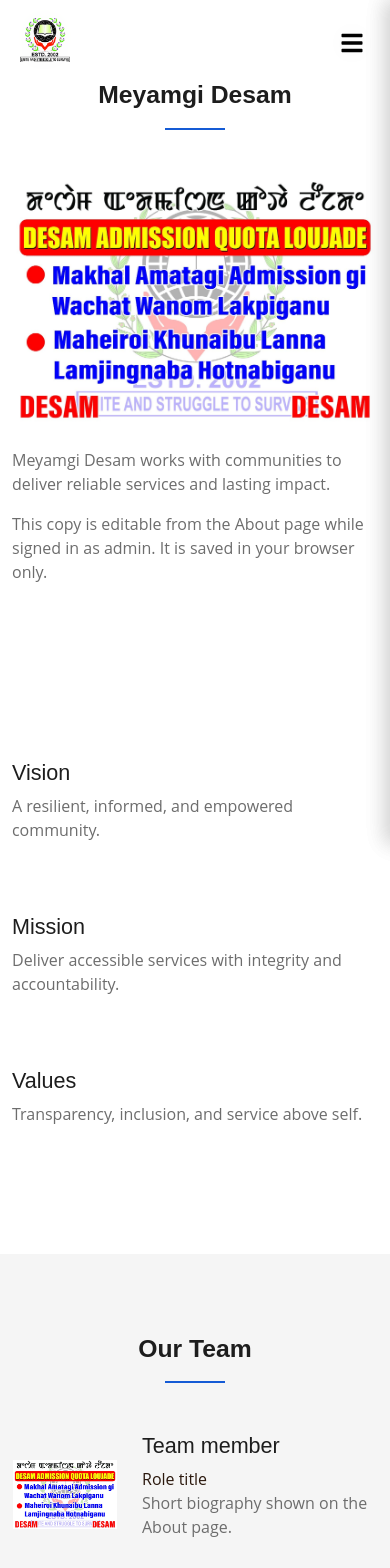
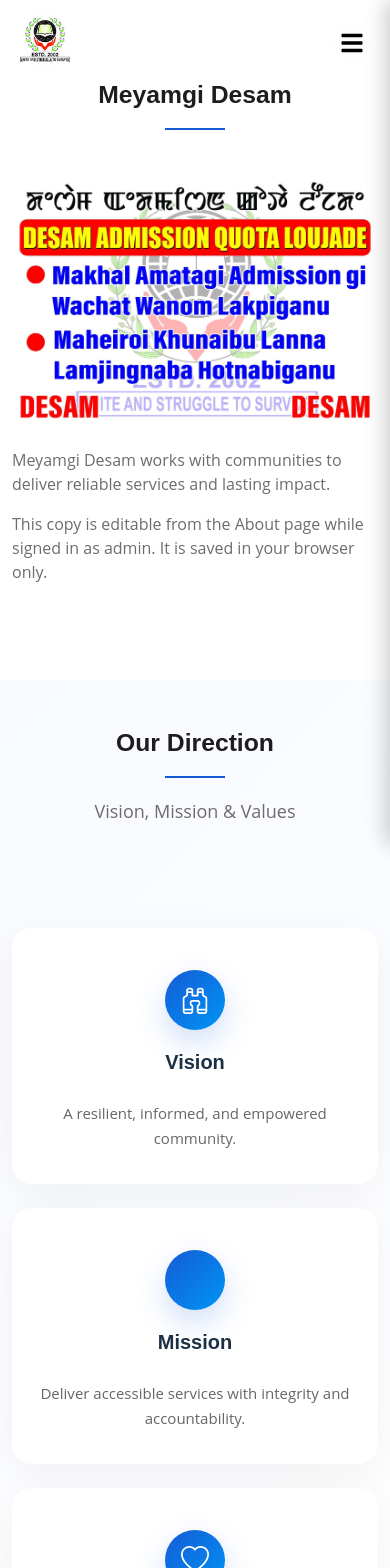
Before and after one commit to pibarel27/DESAM, a React (Create React App) app: page /about in a window 390 px wide. Shown: the top 1568 px of the page. Built offline with nearby package versions, Linux system fonts and the light colour scheme.

Commit message:
update admindashboard

```diff
--- a/src/index.css
+++ b/src/index.css
@@ -868,6 +868,24 @@ position: relative;
   }
 }
 
+/* Feature Section Styling */
+.blog.py-5.bg-light {
+  padding: 80px 0 !important;
+  background: linear-gradient(135deg, #f8faff 0%, #ffffff 100%) !important;
+}
+
+.blog-details .img-fluid {
+  border-radius: 20px;
+  transition: transform 0.4s ease, box-shadow 0.4s ease;
+  max-height: 400px;
+  object-fit: cover;
+}
+
+.blog-details .img-fluid:hover {
+  transform: translateY(-8px) scale(1.02);
+  box-shadow: 0 30px 80px rgba(21, 91, 213, 0.15);
+}
+
 /*.header-image img{
 	-webkit-clip-path: polygon(25% 0%, 100% 0%, 75% 100%, 0% 100%);
 -clip-path: polygon(25% 0%, 100% 0%, 75% 100%, 0% 100%);
@@ -2426,31 +2444,135 @@ background: var(--color-white);}
 
 
 /*About us*/
-.vision .card-body {padding-bottom:2rem}
-.vision .card-body .card-title{margin-bottom:15px;}
-
-
-.vision .card-body .card-title {
-  display: block;
-  padding-bottom: 10px;
+.vision {
+  padding: 80px 0;
+  background: linear-gradient(135deg, #f8faff 0%, #ffffff 100%);
+}
+
+.vision-card {
   position: relative;
-  font-weight: 500;
-}
-
-.vision .card-body .card-title::after {
+  display: flex;
+  flex-direction: column;
+  align-items: center;
+  text-align: center;
+  padding: 50px 30px 35px;
+  background: #ffffff;
+  border-radius: 20px;
+  box-shadow: 0 10px 40px rgba(0, 0, 0, 0.05);
+  transition: all 0.4s cubic-bezier(0.25, 0.46, 0.45, 0.94);
+  border: 2px solid transparent;
+  overflow: hidden;
+}
+
+.vision-card::before {
   content: "";
   position: absolute;
-  display: block;
+  top: 0;
+  left: 0;
+  right: 0;
+  height: 4px;
+  background: linear-gradient(90deg, #155bd5, #0095f6);
+  transform: scaleX(0);
+  transform-origin: left;
+  transition: transform 0.5s ease;
+}
+
+.vision-card:hover {
+  transform: translateY(-12px);
+  box-shadow: 0 30px 70px rgba(21, 91, 213, 0.15);
+  border-color: rgba(21, 91, 213, 0.1);
+}
+
+.vision-card:hover::before {
+  transform: scaleX(1);
+}
+
+.vision-card-icon {
+  width: 70px;
+  height: 70px;
+  border-radius: 50%;
+  background: linear-gradient(135deg, #155bd5, #0095f6);
+  display: flex;
+  align-items: center;
+  justify-content: center;
+  color: white;
+  font-size: 32px;
+  margin-bottom: 20px;
+  transition: all 0.4s ease;
+  box-shadow: 0 12px 30px rgba(21, 91, 213, 0.2);
+}
+
+.vision-card:hover .vision-card-icon {
+  transform: scale(1.15) rotate(10deg);
+  box-shadow: 0 18px 45px rgba(21, 91, 213, 0.35);
+}
+
+.vision-card-body {
+  flex-grow: 1;
+}
+
+.vision-card-title {
+  font-size: 22px;
+  font-weight: 700;
+  color: #1b2f45;
+  margin-bottom: 15px;
+  position: relative;
+  display: inline-block;
+  padding-bottom: 12px;
+}
+
+.vision-card-title::after {
+  content: "";
+  position: absolute;
+  bottom: 0;
+  left: 50%;
+  transform: translateX(-50%) scaleX(0);
   width: 50px;
-  height: 2px;
-  background: var(--color-primary);
-  bottom: 0;
-  left: 0;
-}
-
-/*--------------------------------------------------------------
-# Blog Sidebar
---------------------------------------------------------------*/
+  height: 3px;
+  background: linear-gradient(90deg, #155bd5, #0095f6);
+  border-radius: 2px;
+  transition: transform 0.5s cubic-bezier(0.34, 1.56, 0.64, 1);
+}
+
+.vision-card:hover .vision-card-title::after {
+  transform: translateX(-50%) scaleX(1);
+}
+
+.vision-card-text {
+  font-size: 15px;
+  line-height: 1.7;
+  color: #666;
+  margin: 0;
+  transition: color 0.3s ease;
+}
+
+.vision-card:hover .vision-card-text {
+  color: #1b2f45;
+}
+
+.vision .vision-card .form-control,
+.vision .vision-card textarea {
+  border-radius: 10px;
+  border: 1px solid #e0e0e0;
+}
+
+@media (max-width: 768px) {
+  .vision-card {
+    padding: 40px 25px 30px;
+  }
+
+  .vision-card-icon {
+    width: 60px;
+    height: 60px;
+    font-size: 28px;
+  }
+
+  .vision-card-title {
+    font-size: 20px;
+  }
+}
+
+/*About us old*/
 .blog .sidebar .sidebar-title {
   font-size: 22px;
   font-weight: 400;
--- a/src/ui/About.js
+++ b/src/ui/About.js
@@ -113,39 +113,56 @@ const About = ({ isAdmin }) => {
         </section>
 
         {/* ================= VISION SECTION ================= */}
-        <section className="vision">
+        <section className="vision py-5">
           <div className="container">
-            <div className="row gy-4">
-              {["Vision", "Mission", "Values"].map((title, index) => (
-                <div className="col-lg-4" key={index} data-aos="fade-up" data-aos-delay={`${150 + index * 100}`}>
-                  <div className="card-item">
-                    <div className="card-body">
-                      <h4>{title}</h4>
+            <div className="section-header text-center mb-5" data-aos="fade-down">
+              <h2>Our Direction</h2>
+              <p>Vision, Mission & Values</p>
+            </div>
+
+            <div className="row gy-4 justify-content-center">
+              {[
+                { title: "Vision", key: "vision", icon: "bi-binoculars" },
+                { title: "Mission", key: "mission", icon: "bi-target" },
+                { title: "Values", key: "values", icon: "bi-heart" },
+              ].map((item, index) => (
+                <div
+                  className="col-lg-4 col-md-6"
+                  key={index}
+                  data-aos="fade-up"
+                  data-aos-delay={`${150 + index * 100}`}
+                >
+                  <div className="vision-card">
+                    <div className="vision-card-icon">
+                      <i className={`bi ${item.icon}`}></i>
+                    </div>
+                    <div className="vision-card-body">
+                      <h4 className="vision-card-title">{item.title}</h4>
 
                       {editingSection === "vision" ? (
-                        <input
-                          type="text"
+                        <textarea
                           value={
-                            title === "Vision"
+                            item.key === "vision"
                               ? vision
-                              : title === "Mission"
+                              : item.key === "mission"
                               ? mission
                               : values
                           }
                           onChange={(e) =>
-                            title === "Vision"
+                            item.key === "vision"
                               ? setVision(e.target.value)
-                              : title === "Mission"
+                              : item.key === "mission"
                               ? setMission(e.target.value)
                               : setValues(e.target.value)
                           }
                           className="form-control"
+                          rows={4}
                         />
                       ) : (
-                        <p>
-                          {title === "Vision"
+                        <p className="vision-card-text">
+                          {item.key === "vision"
                             ? vision
-                            : title === "Mission"
+                            : item.key === "mission"
                             ? mission
                             : values}
                         </p>
@@ -157,12 +174,9 @@ const About = ({ isAdmin }) => {
             </div>
 
             {isAdmin && (
-              <div style={{ textAlign: "right", marginTop: "15px" }}>
+              <div className="text-center mt-5">
                 {editingSection === "vision" && (
-                  <button
-                    className="btn btn-success me-2"
-                    onClick={saveData}
-                  >
+                  <button className="btn btn-success me-2" onClick={saveData}>
                     Save
                   </button>
                 )}
--- /dev/null
+++ b/src/ui/careerStorage.js
@@ -0,0 +1,33 @@
+import career from "../img/careers-img.jpg";
+
+const STORAGE_KEY = "desam_career_v1";
+
+export const defaultCareerState = {
+  title: "Do what you LOVE, Inviting you to build a great future with us",
+  paragraphs: [
+    "People! An essential part of any successful, drive the Organization in the right direction. With our accelerated organization expansion, we are always on the lookout for a talented pool of resources to grow with our organization.",
+    "We look at talent with a long-term plan where they can be groomed for different roles People with the right attitude and great aspirations. At Symbiotic, we have an exciting work atmosphere with exceptional growth opportunities.",
+  ],
+  contactEmail: "desamoffical20@gmail.com",
+  image: career,
+};
+
+export function loadCareerFromStorage() {
+  try {
+    const raw = localStorage.getItem(STORAGE_KEY);
+    if (!raw) return { ...defaultCareerState };
+    const parsed = JSON.parse(raw);
+    return {
+      title: typeof parsed.title === "string" ? parsed.title : defaultCareerState.title,
+      paragraphs: Array.isArray(parsed.paragraphs) ? parsed.paragraphs : defaultCareerState.paragraphs,
+      contactEmail: typeof parsed.contactEmail === "string" ? parsed.contactEmail : defaultCareerState.contactEmail,
+      image: typeof parsed.image === "string" ? parsed.image : defaultCareerState.image,
+    };
+  } catch {
+    return { ...defaultCareerState };
+  }
+}
+
+export function saveCareerToStorage(data) {
+  localStorage.setItem(STORAGE_KEY, JSON.stringify(data));
+}
```
Also changed, not shown: src/ui/Career.js (+131 -25 lines), src/ui/contactStorage.js (added, +32 -0 lines).
